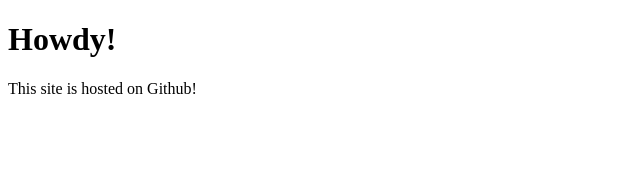
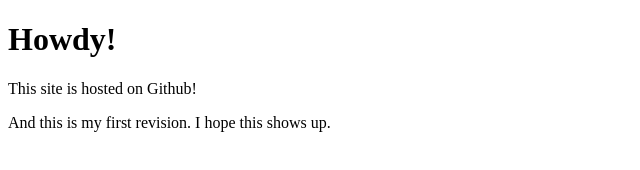
Before and after one commit to sdbritton/sdbritton.github.io, a plain HTML site: page index.html in a window 1280 px wide. Shown: the whole page, without its empty margins (0-640 px from the left). Drawn offline with Linux system fonts and the light colour scheme.

Commit message:
Second change
I added another paragraph.

```diff
--- a/index.html
+++ b/index.html
@@ -6,6 +6,7 @@
 <body>
 <h1>Howdy!</h1>
 <p>This site is hosted on Github!</p>
+<p>And this is my first revision. I hope this shows up.</p>
 
 
 
```
